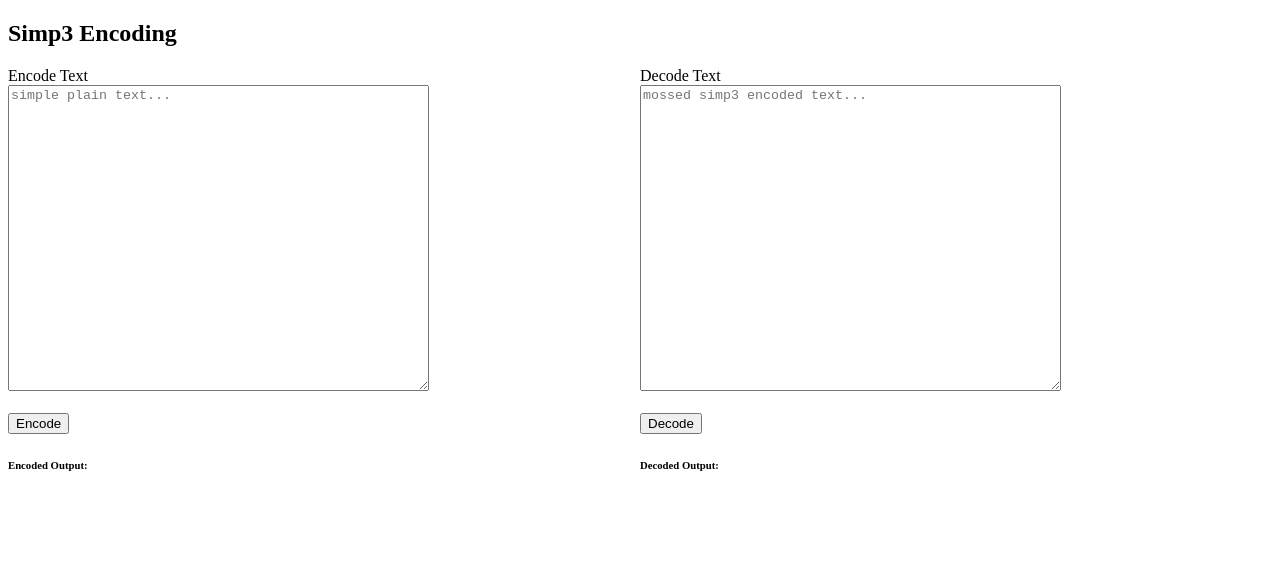
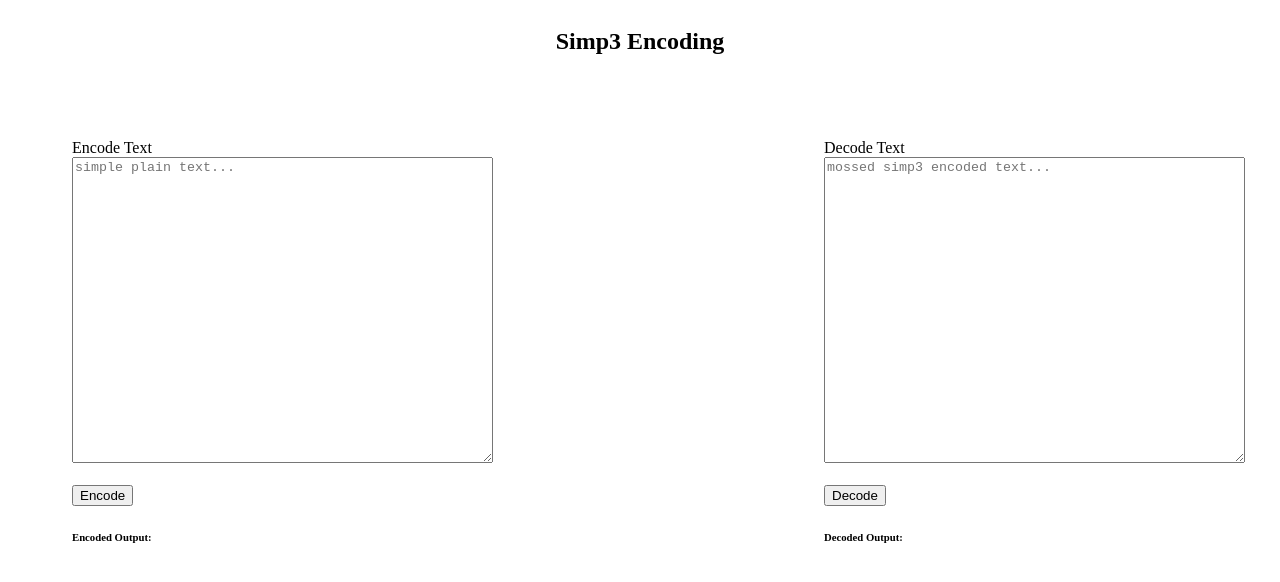
Before and after one commit to djoksimo/simp3-encoding, a plain HTML site: page www/index.html in a window 1280 px wide. Drawn offline with Linux system fonts and the light colour scheme.

Commit message:
ݐ܁ق݄ٕؓȆܷ۸ۙٚȋܼݍݞٯٰ

```diff
--- a/frontend/index.css
+++ /dev/null
@@ -1,22 +0,0 @@
-#form-container {
-  display: flex;
-  flex: 1;
-  flex-direction: row;
-  flex-wrap: wrap;
-  align-items: center;
-  align-self: center;
-  align-content: center;
-  width: 100%;
-}
-
-#encode-container {
-  flex: 1;
-  align-content: center;
-  align-self: center;
-}
-
-#decode-container {
-  flex: 1;
-  align-content: center;
-  align-self: center;
-}
--- a/frontend/frontend.js
+++ b/www/frontend.js
@@ -1,5 +1,7 @@
-async function post(payload, endpoint, domain) {
-  const url = domain || `http://localhost:3000/${endpoint}`;
+async function post(payload, endpoint) {
+  let url = `https://simp3-api.appspot.com/${endpoint}`;
+  // let url = domain || `http://localhost:3000/${endpoint}`;
+
   const response = await fetch(url, {
     method: "POST",
     headers: {
@@ -55,7 +57,7 @@ function copyResults(val) {
   document.execCommand('copy');
   document.body.removeChild(el);
 
-  alert("Copied the encoded text");
+  alert("Copied the output");
 }
 
 async function displayEncodedResult() {
@@ -72,7 +74,7 @@ async function displayEncodedResult() {
 
 async function displayDecodedResult() {
   let res = await post({
-    plainText: getEncodedInput().value,
+    encodedText: getEncodedInput().value,
   }, "decode");
 
   const { decodedText } = res;
--- /dev/null
+++ b/www/index.css
@@ -0,0 +1,33 @@
+body {
+  display: flex;
+  flex-direction: column;
+  justify-items: center;
+  justify-content: center;
+  align-self: center;
+}
+
+#title {
+  flex: 1;
+  align-self: center;
+}
+
+#form-container {
+  display: flex;
+  justify-content: center;
+  align-items: center;
+  align-content: center;
+  width: 100vw;
+  flex-wrap: wrap;
+}
+
+#encode-container {
+  width: 400px;
+  align-self: center;
+  padding: 4em;
+}
+
+#decode-container {
+  width: 400px;
+  padding: 4em;
+  margin-left: auto;
+}
--- a/frontend/index.html
+++ b/www/index.html
@@ -5,7 +5,7 @@
 </head>
 
 <body>
-  <h2>Simp3 Encoding</h2>
+  <h2 id="title">Simp3 Encoding</h2>
 
   <form>
     <div id="form-container">
```
Also changed, not shown: app.yaml (added, +12 -0 lines), moss.txt (deleted, +0 -1 lines), 1 other file.
